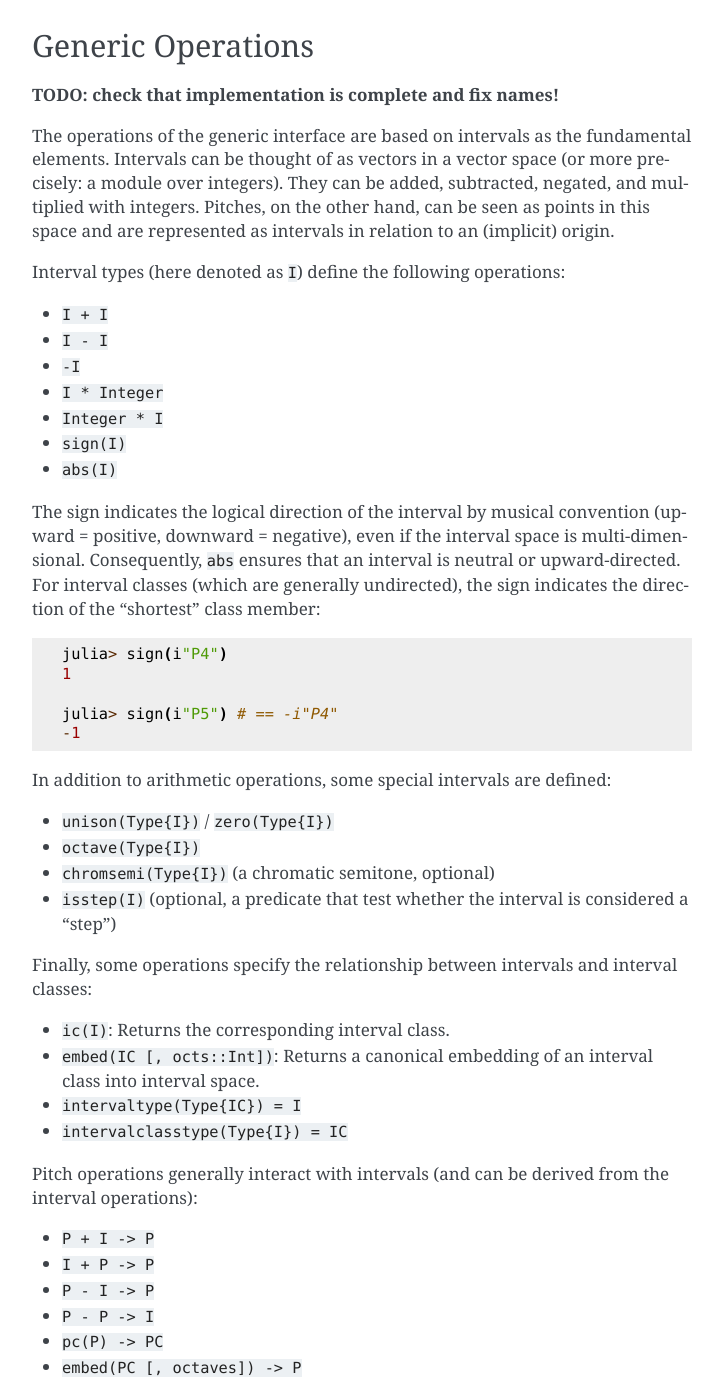
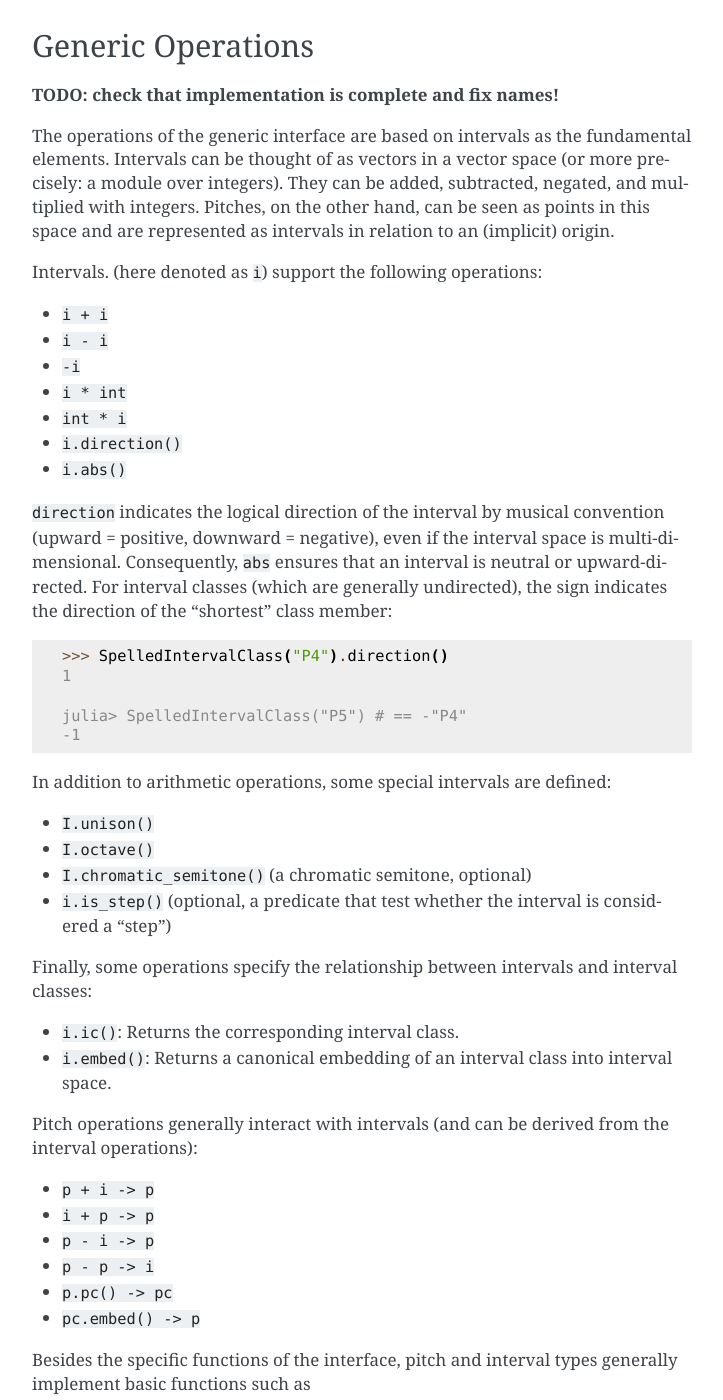
Before and after one commit to DCMLab/pitchtypes, a Sphinx documentation site: the page built from docs/introduction.md, in a window 1280 px wide and 1400 px high, scrolled down 570 px. Shown: the whole window, without its empty margins (388-1111 px from the left). Built offline with Sphinx 7.4.7, drawn with Linux system fonts in a browser that asks for light colours; some of the changed text lies outside the part shown.

Commit message:
adapt docs to a pythonic interface (general and spelled)

````diff
--- a/docs/introduction.md
+++ b/docs/introduction.md
@@ -30,17 +30,17 @@ They can be added, subtracted, negated, and multiplied with integers.
 Pitches, on the other hand, can be seen as points in this space and are represented as intervals
 in relation to an (implicit) origin.
 
-Interval types (here denoted as `I`) define the following operations:
+Intervals. (here denoted as `i`) support the following operations:
 
-- `I + I`
-- `I - I`
-- `-I`
-- `I * Integer`
-- `Integer * I`
-- `sign(I)`
-- `abs(I)`
+- `i + i`
+- `i - i`
+- `-i`
+- `i * int`
+- `int * i`
+- `i.direction()`
+- `i.abs()`
 
-The sign indicates the logical direction of the interval by musical convention
+`direction` indicates the logical direction of the interval by musical convention
 (upward = positive, downward = negative),
 even if the interval space is multi-dimensional.
 Consequently, `abs` ensures that an interval is neutral or upward-directed.
@@ -48,44 +48,46 @@ For interval classes (which are generally undirected),
 the sign indicates the direction of the "shortest" class member:
 
 ```
-julia> sign(i"P4")
+>>> SpelledIntervalClass("P4").direction()
 1
 
-julia> sign(i"P5") # == -i"P4"
+julia> SpelledIntervalClass("P5") # == -"P4"
 -1
 ```
 
 In addition to arithmetic operations, some special intervals are defined:
 
-- `unison(Type{I})` / `zero(Type{I})`
-- `octave(Type{I})`
-- `chromsemi(Type{I})` (a chromatic semitone, optional)
-- `isstep(I)` (optional, a predicate that test whether the interval is considered a "step")
+- `I.unison()`
+- `I.octave()`
+- `I.chromatic_semitone()` (a chromatic semitone, optional)
+- `i.is_step()` (optional, a predicate that test whether the interval is considered a "step")
 
 Finally, some operations specify the relationship between intervals and interval classes:
 
-- `ic(I)`: Returns the corresponding interval class.
-- `embed(IC [, octs::Int])`: Returns a canonical embedding of an interval class into interval space.
-- `intervaltype(Type{IC}) = I`
-- `intervalclasstype(Type{I}) = IC`
+- `i.ic()`: Returns the corresponding interval class.
+- `i.embed()`: Returns a canonical embedding of an interval class into interval space.
 
 Pitch operations generally interact with intervals
 (and can be derived from the interval operations):
 
-- `P + I -> P`
-- `I + P -> P`
-- `P - I -> P`
-- `P - P -> I`
-- `pc(P) -> PC`
-- `embed(PC [, octaves]) -> P`
+- `p + i -> p`
+- `i + p -> p`
+- `p - i -> p`
+- `p - p -> i`
+- `p.pc() -> pc`
+- `pc.embed() -> p`
 
 Besides the specific functions of the interface,
 pitch and interval types generally implement basic functions such as
 
-- `isless`
-- `isequal`
-- `hash`
-- `show` (usually also specialized for `Pitch{I}`)
+**TODO: pythonify**
+
+- equality
+- comparison
+- hashing
+- printing in standard notation
 
 Note that the ordering of pitches is generally not unique,
 so `isless` uses an appropriate convention for each interval type.
+If you need musically valid comparisons,
+use semantic methods such as `direction()` as appropriate to your use case.
````
Also changed, not shown: docs/types/spelled.rst (+39 -40 lines).
